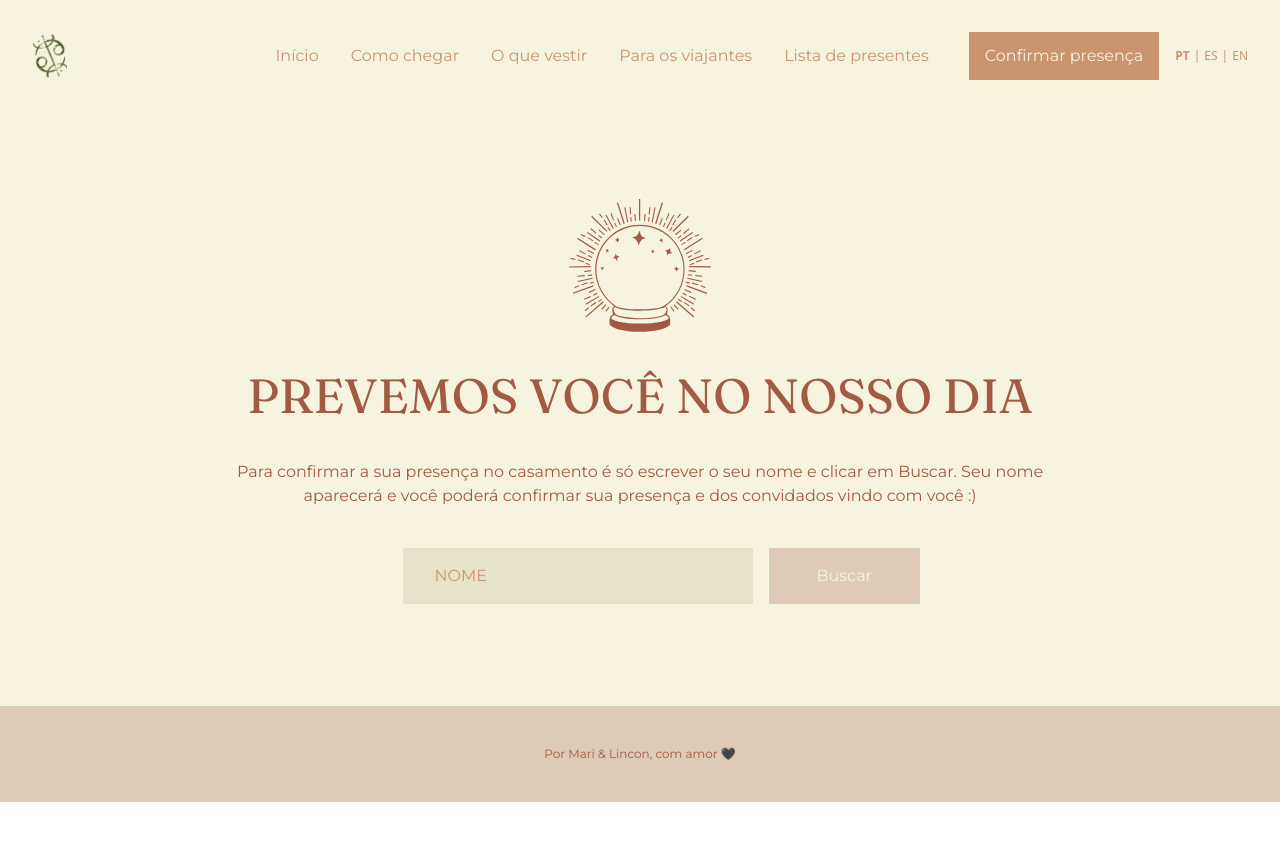
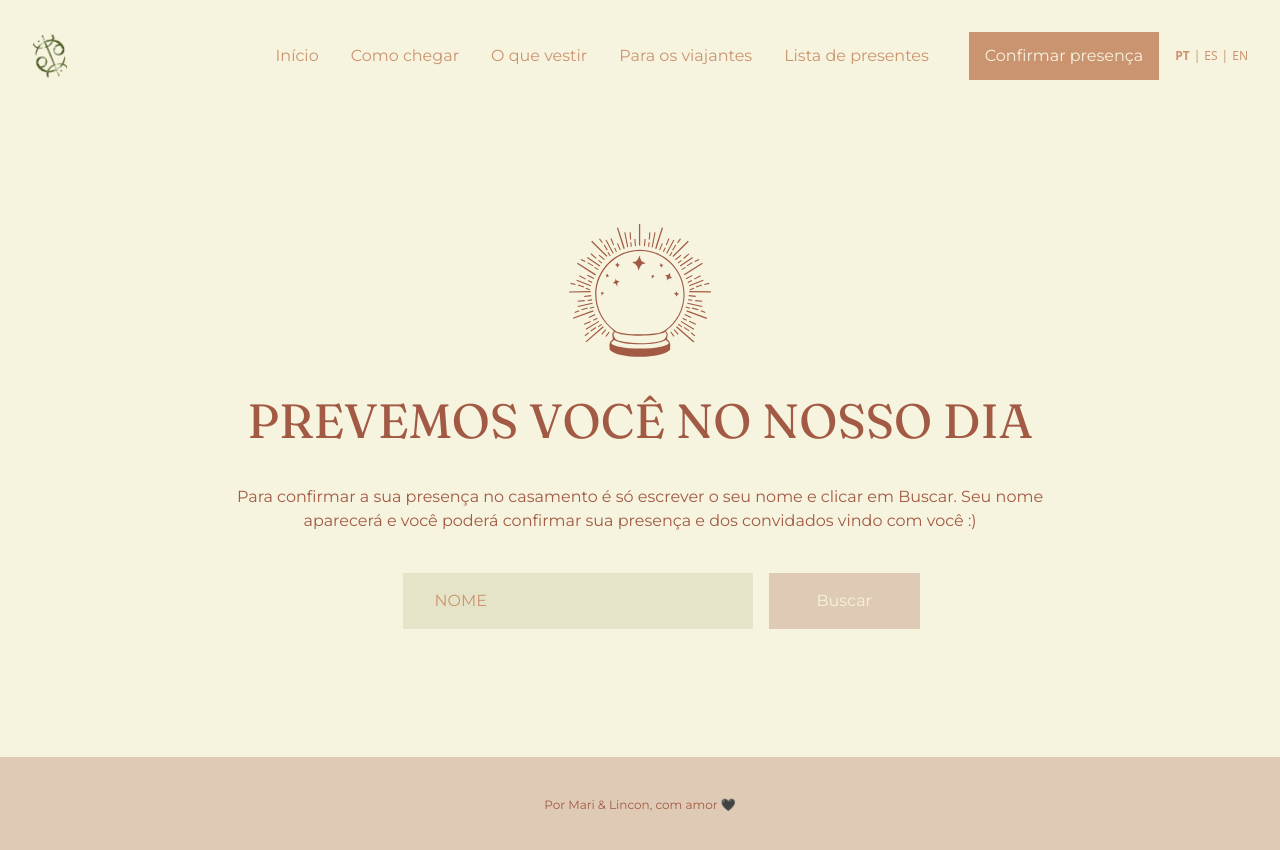
Before and after one commit to linconkusunoki/maricon, a Next.js app: page /confirmar-presenca in a window 1280 px wide. Shown: the top 850 px of the page. Before the commit the page ends 802 px from the top, so only its background shows below. Built offline with nearby package versions, Linux system fonts and the light colour scheme; no server answers.

Commit message:
add padding

```diff
--- a/src/app/confirmar-presenca/page.jsx
+++ b/src/app/confirmar-presenca/page.jsx
@@ -20,7 +20,7 @@ const ConfirmarPresenca = () => {
       <Header className="bg-beige" light />
 
       <main
-        className="flex items-center justify-center px-8 py-16 text-center bg-beige"
+        className="flex items-center justify-center px-8 py-32 text-center bg-beige"
         style={{ minHeight: "calc(100vh - 190px)" }}
       >
         <section className="max-w-[888px] mx-auto flex flex-col gap-10 text-earth">
```
